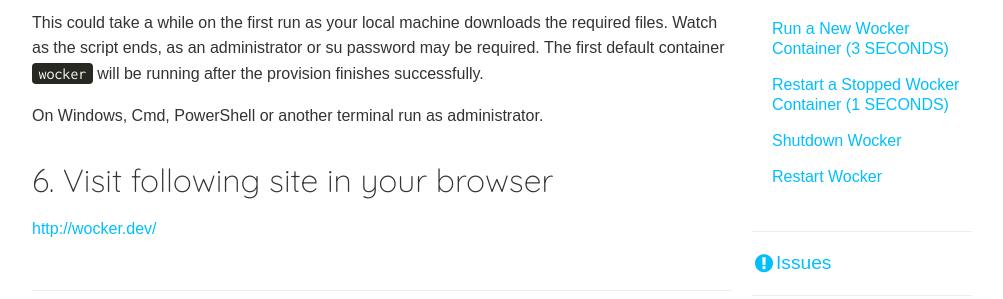
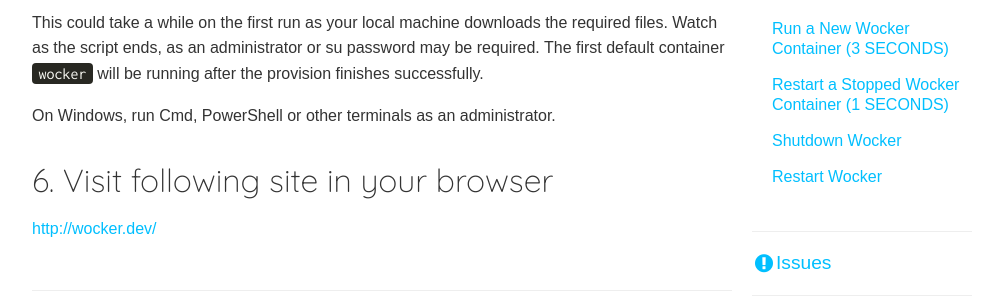
Before and after one commit to wckr/wckr.github.io, a Jekyll site: the page built from index.md, in a window 1280 px wide and 900 px high, scrolled down 1181 px. Shown: the part 153-452 px from the top of the window, without its empty margins (138-1141 px from the left). Built offline with Jekyll 4.4.1, drawn with Linux system fonts in a browser that asks for light colours; nearby versions of some CDN libraries; some web fonts are replaced; a script that is not in the unit is left out; comment, search, counter and statistics services are not loaded; our own code applies the rules of GitHub Pages for plain Markdown files.

Commit message:
Improve the Windows note

```diff
--- a/index.md
+++ b/index.md
@@ -37,8 +37,7 @@
 
 This could take a while on the first run as your local machine downloads the required files. Watch as the script ends, as an administrator or su password may be required. The first default container `wocker` will be running after the provision finishes successfully.
 
-On Windows, Cmd, PowerShell or another terminal run as administrator.
-
+On Windows, run Cmd, PowerShell or other terminals as an administrator.
 
 ### 6. Visit following site in your browser
 
```
